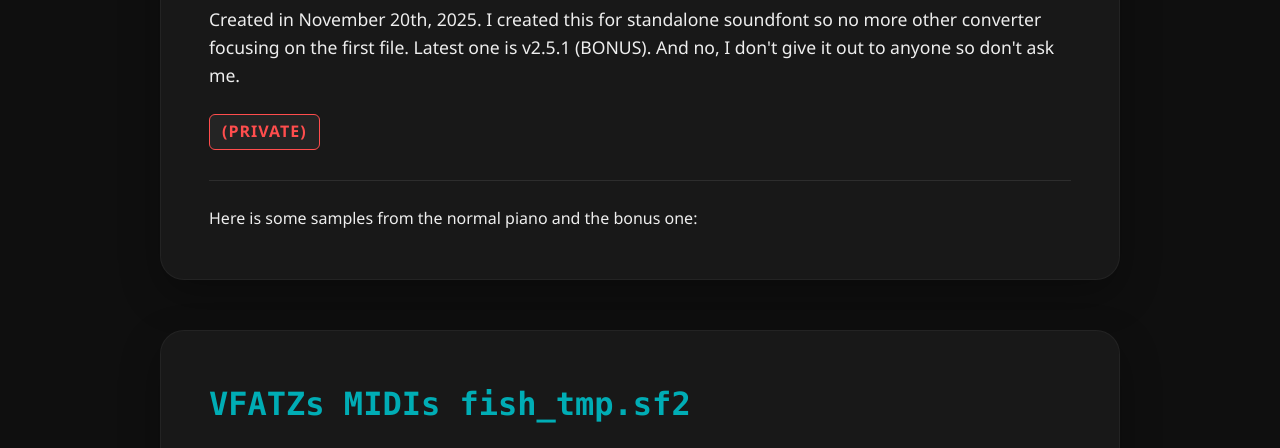
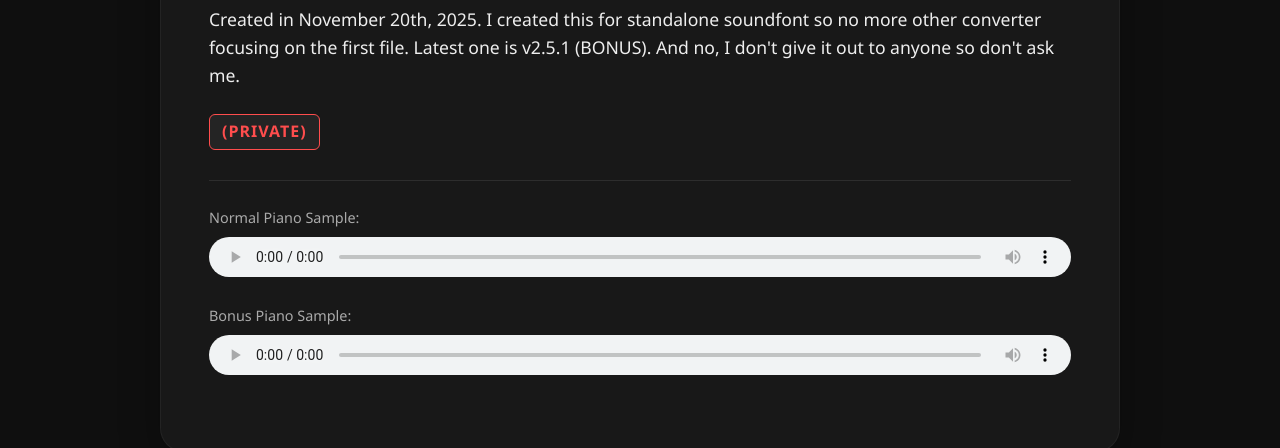
Before and after one commit to VFATZsMIDIs/VFATZsMIDIs.github.io, a plain HTML site: page soundfonts.html in a window 1280 px wide. Shown: the part 349-797 px from the top of the page. Drawn offline with Linux system fonts and the light colour scheme.

Commit message:
Enhance soundfonts.html with audio samples and structure
Updated the soundfonts.html file to include audio samples for each soundfont and improved the structure of the HTML for better readability.

```diff
--- a/soundfonts.html
+++ b/soundfonts.html
@@ -61,11 +61,10 @@
 
         .nav-links a:hover { color: var(--accent); }
 
-        /* Container & Spacing */
         .container {
             max-width: 1000px;
             margin: 0 auto;
-            padding: 60px 20px; /* Increased top/bottom spacing */
+            padding: 60px 20px;
         }
 
         .section-title {
@@ -75,14 +74,13 @@
             letter-spacing: 1px;
         }
 
-        /* Card Styling */
         .sf-card {
             background: var(--box-bg);
             padding: 3rem;
             border-radius: 24px;
             border: 1px solid rgba(128, 128, 128, 0.1);
             box-shadow: 0 15px 40px rgba(0,0,0,0.3);
-            margin-bottom: 50px; /* Space between the cards */
+            margin-bottom: 50px;
         }
 
         .sf-title {
@@ -117,6 +115,19 @@
             border-top: 1px solid rgba(128, 128, 128, 0.2);
         }
 
+        .sample-label {
+            font-size: 0.9rem;
+            color: var(--text-secondary);
+            margin-bottom: 8px;
+            display: block;
+        }
+
+        audio {
+            width: 100%;
+            margin-bottom: 20px;
+            height: 40px;
+        }
+
         .download-btn {
             display: inline-block;
             margin-top: 15px;
@@ -131,7 +142,6 @@
 
         .download-btn:hover { opacity: 0.8; }
 
-        /* Theme Switch */
         .theme-switch-wrapper { display: flex; align-items: center; }
         .theme-switch { display: inline-block; height: 24px; position: relative; width: 50px; }
         .theme-switch input { display: none; }
@@ -175,8 +185,16 @@
             <span class="tag private"><b>(PRIVATE)</b></span>
 
             <div class="media-area">
-                <p>Here is some samples from the normal piano and the bonus one:</p>
-                </div>
+                <span class="sample-label">Normal Piano Sample:</span>
+                <audio controls>
+                    <source src="Audio All I Want For Christmas Is You - Black MIDI by MBMS & Eddywaltz.mp3" type="audio/mpeg">
+                </audio>
+
+                <span class="sample-label">Bonus Piano Sample:</span>
+                <audio controls>
+                    <source src="[AUDIO Nerfed] Quadrianexium - The PokéFurry-Collab ~ Orangepaprika 67 & Danidanijr - 2025-12-16 194623.mp3" type="audio/mpeg">
+                </audio>
+            </div>
         </div>
 
         <div class="sf-card">
@@ -187,8 +205,11 @@
             <span class="tag private"><b>(PRIVATE)</b></span>
 
             <div class="media-area">
-                <p>Yeah here are some rendered files LMFAO:</p>
-                </div>
+                <span class="sample-label">Fish Sample (LMFAO):</span>
+                <audio controls>
+                    <source src="Audio Nerfed] When Ardi Faces Exams - 2025-12-29 003956.mp3" type="audio/mpeg">
+                </audio>
+            </div>
         </div>
 
         <div class="sf-card">
@@ -200,7 +221,7 @@
 
             <div class="media-area">
                 <p>Download the file here:</p>
-                <a href="#" class="download-btn">Download .sf2</a>
+                <a href="Drum FIX.sf2" download class="download-btn">Download .sf2</a>
             </div>
         </div>
 
```
